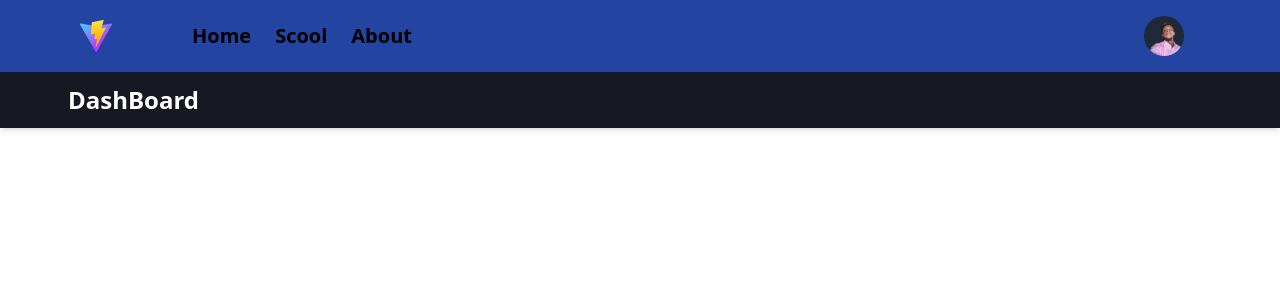
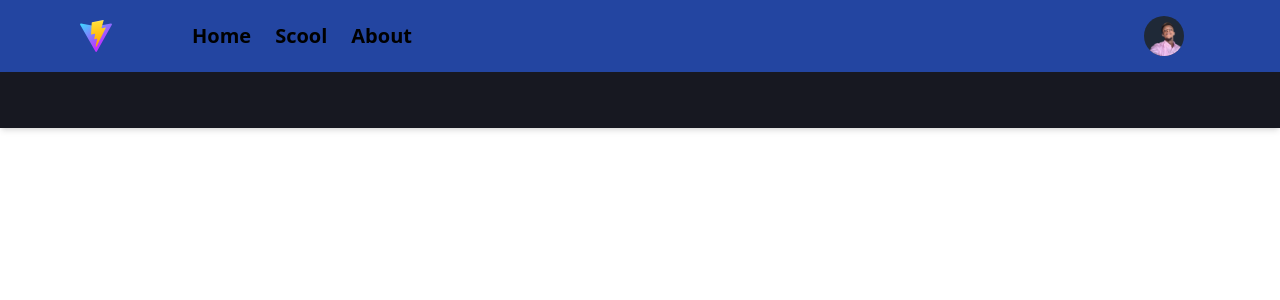
Before and after one commit to rovertnet/open_source, a React (Vite) app: page / in a window 1280 px wide. Shown: the top 300 px of the page. Built offline with nearby package versions, Linux system fonts and the light colour scheme.

Commit message:
nouveau commit

```diff
--- a/package.json
+++ b/package.json
@@ -15,6 +15,7 @@
     "axios": "^1.6.8",
     "flowbite": "^2.3.0",
     "flowbite-react": "^0.7.6",
+    "prop-types": "^15.8.1",
     "react": "^18.2.0",
     "react-dom": "^18.2.0",
     "react-icons": "^5.0.1"
--- /dev/null
+++ b/src/components/PageCompoonent.jsx
@@ -0,0 +1,22 @@
+import React from "react";
+
+const PageCompoonent = ({ title, button = "", children }) => {
+  return (
+    <>
+      <header className="bg-dark p-3 shadow-md">
+        <div className="flex justify-between items-center mx-auto max-w-7xl py-4 px-14">
+          <h1 className=" text-2xl font-bold tracking-tight text-white">
+            {" "}
+            {title}{" "}
+          </h1>
+          {button}
+        </div>
+      </header>
+      <main>
+        <div className="">{children}</div>
+      </main>
+    </>
+  );
+};
+
+export default PageCompoonent;
--- a/src/pages/Home.jsx
+++ b/src/pages/Home.jsx
@@ -1,16 +1,17 @@
 import { Outlet } from "react-router-dom";
 import Navbar from "../components/header/Navbar";
+import PageCompoonent from "../components/PageCompoonent";
 
 const Home = () => {
   return (
     <>
       <Navbar />
       <Outlet />
-      <div className=" bg-dark p-3 shadow-md">
-        <h1 className=" text-2xl px-14 text-white font-bold font-pacifico">
-          DashBoard
-        </h1>
-      </div>
+
+      <PageCompoonent>
+
+      </PageCompoonent>
+
     </>
   );
 };
```
Also changed, not shown: 1 other file (tests, documents, lock files or other folders).
